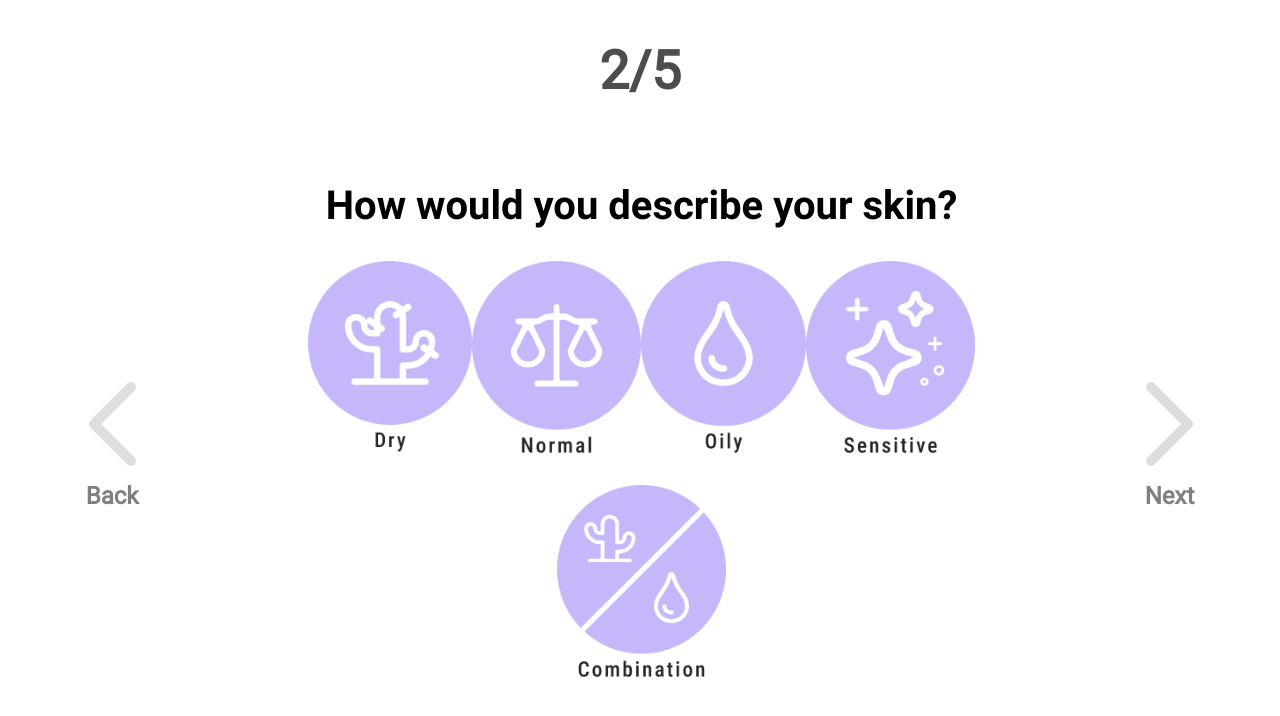
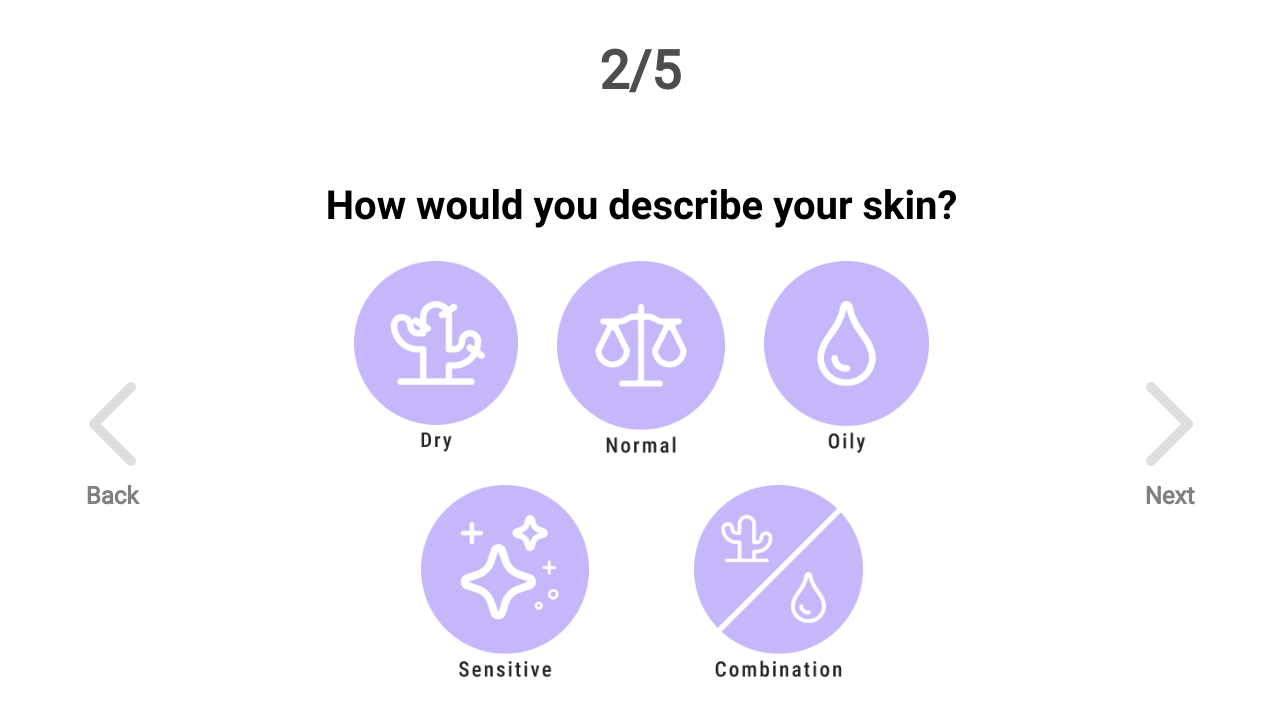
Before and after one commit to Bryan-Douglas/industry_project, a React (Create React App) app: page /skin in a window 1280 px wide. Shown: the top 716 px of the page. Built offline with nearby package versions, Linux system fonts and the light colour scheme; the HTML template or start-up script is replaced by a standard one.

Commit message:
tweaked skin page, not perfect but slightly better

```diff
--- a/src/components/Skin/SkinSection.scss
+++ b/src/components/Skin/SkinSection.scss
@@ -23,7 +23,6 @@
         margin-bottom: 2rem;
 
     }
-
 
     &__header{
         text-align: center;
@@ -52,7 +51,7 @@
 
         display: flex;
         flex-wrap: wrap;
-        width: 80%;
+        width: 78%;
         justify-content: space-evenly;
         margin-top: 2rem;
 
```
